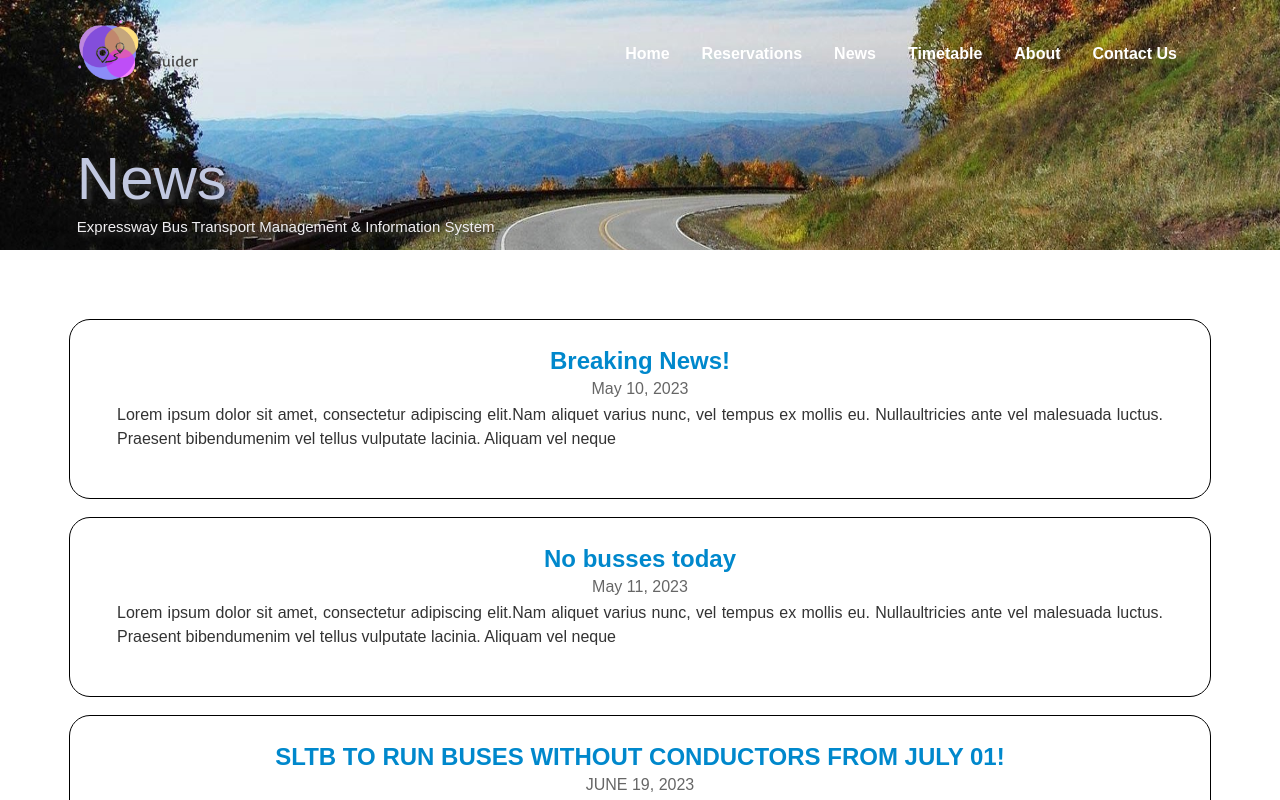
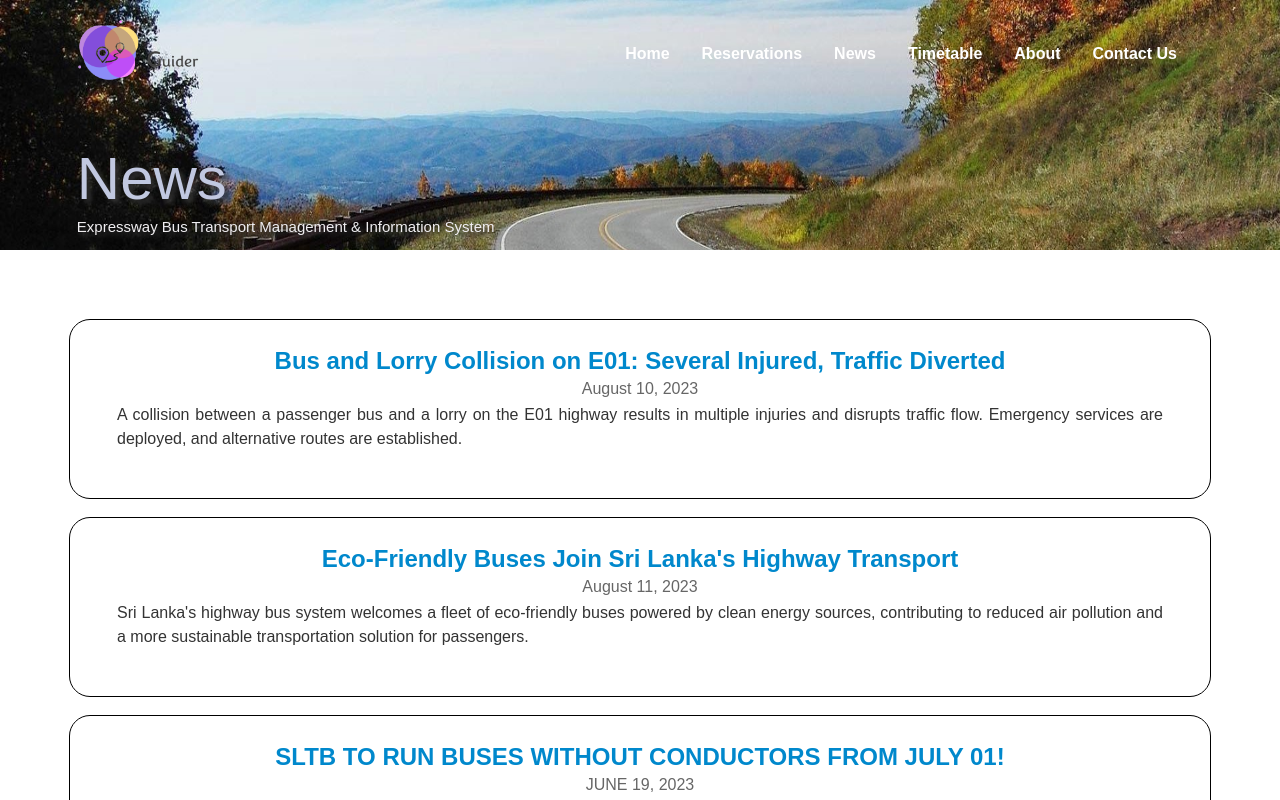
Before and after one commit to Guider-Bus-Reservation-System/Frontend, a React (Create React App) app: page /news in a window 1280 px wide. Shown: the top 800 px of the page. Built offline with nearby package versions, Linux system fonts and the light colour scheme.

Commit message:
Add news component

```diff
--- a/src/pages/news.jsx
+++ b/src/pages/news.jsx
@@ -9,22 +9,17 @@ import Card from "../components/news/card";
 const News = () => {
 	const news = [
 		{
-			title: "Breaking News!",
-			date: "May 10, 2023",
+			title: "Bus and Lorry Collision on E01: Several Injured, Traffic Diverted",
+			date: "August 10, 2023",
 			content:
-				"Lorem ipsum dolor sit amet, consectetur adipiscing elit." +
-				"Nam aliquet varius nunc, vel tempus ex mollis eu. Nulla" +
-				"ultricies ante vel malesuada luctus. Praesent bibendum" +
-				"enim vel tellus vulputate lacinia. Aliquam vel neque",
+				"A collision between a passenger bus and a lorry on the E01 highway results in multiple injuries and disrupts traffic flow. Emergency services are deployed, and alternative routes are established.",
 		},
+
 		{
-			title: "No busses today",
-			date: "May 11, 2023",
+			title: "Eco-Friendly Buses Join Sri Lanka's Highway Transport",
+			date: "August 11, 2023",
 			content:
-				"Lorem ipsum dolor sit amet, consectetur adipiscing elit." +
-				"Nam aliquet varius nunc, vel tempus ex mollis eu. Nulla" +
-				"ultricies ante vel malesuada luctus. Praesent bibendum" +
-				"enim vel tellus vulputate lacinia. Aliquam vel neque",
+				"Sri Lanka's highway bus system welcomes a fleet of eco-friendly buses powered by clean energy sources, contributing to reduced air pollution and a more sustainable transportation solution for passengers.",
 		},
 
 		{
```
